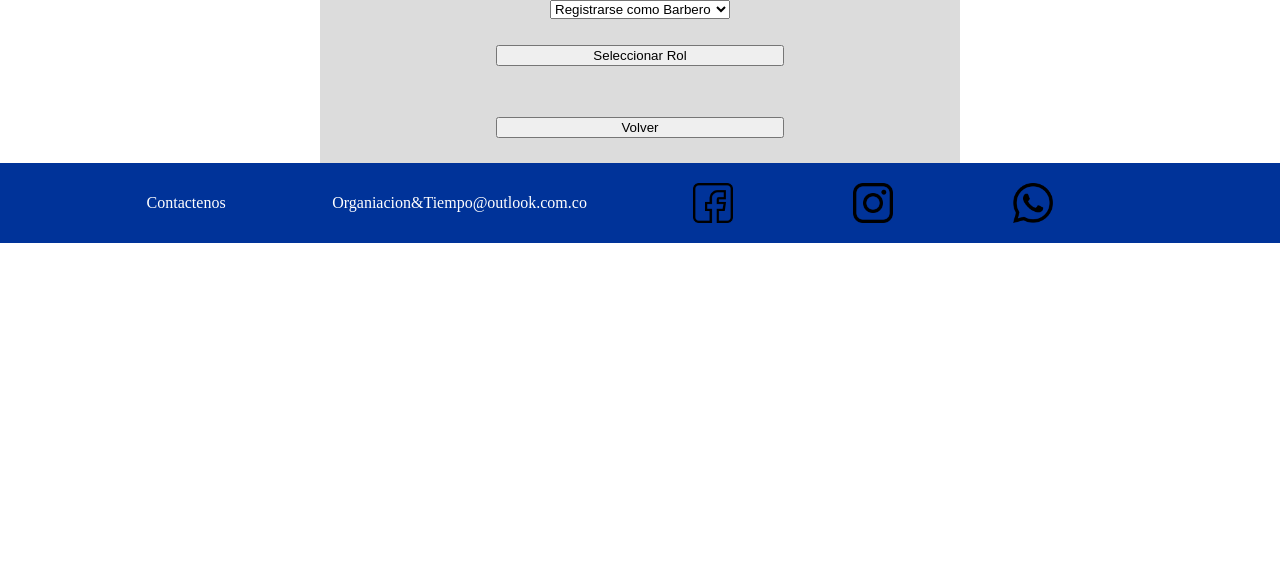
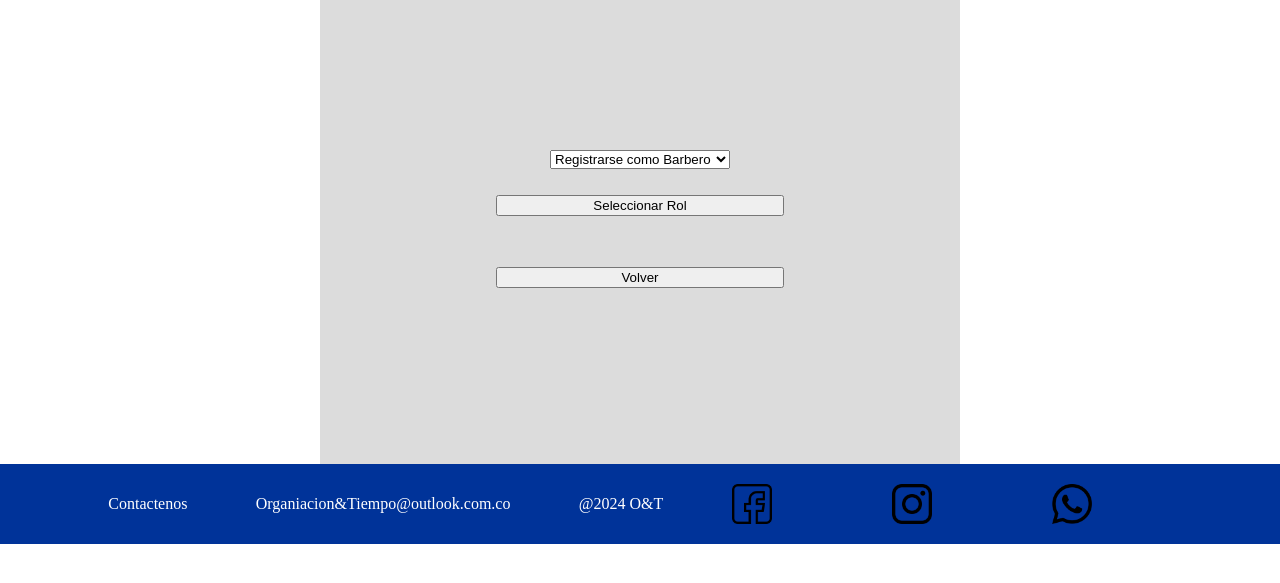
Before and after one commit to Scardon14/proyectoSena, a PHP site: page /view/registros.html in a window 1280 px wide. Shown: the part 128-711 px from the top of the page. Run offline with PHP 8.4, Linux system fonts and the light colour scheme.

Commit message:
Se añade los comentarios y se estandariza la pantalla del formulario

```diff
--- a/css/registro.css
+++ b/css/registro.css
@@ -7,6 +7,7 @@ body {
     padding: 0;
     font-size: 1rem; /* 16px de base */
     min-height: 100vh;
+
     }
 
 .contenedor-registros{
@@ -40,7 +41,7 @@ h1{
     width: 100%;
 }
 .formulario-registro{
-    margin: 0 auto;
+    margin: auto;
     display: none;
     flex-direction: column;
     align-items: center;
@@ -51,14 +52,14 @@ h1{
     flex-direction: column;
     align-items: center;
     width: 50%;
-    height: 100%;
+    height: 29rem;
     justify-content: center;
     background-color: #d6d6d6d6;
+
     }
 .formulario-registro form{
-    background-color: #d6d6d6;
-    padding: 0 10rem;
-    margin: 0;
+    background-color: #d6d6d6d6;
+    margin: auto;
     display: flex;
     flex-direction: column;
 }
--- a/js/registro.js
+++ b/js/registro.js
@@ -1,37 +1,18 @@
-/* function mostrarForm(){
-    const elemento = document.getElementById("registro");
-    var pagina = elemento.options[elemento.selectedIndex].value;
-    pagina = pagina + ".html";
-    loadHTML(pagina,"form");
-    const btnRegistrarse=document.getElementById("registrarse");
-    btnRegistrarse.style.display="none";
-    const formulario = document.getElementById("form");
-    formulario.style.display="block";
-}
 
-function loadHTML(url, targetElementId) {
-    fetch(url)
-        .then(response => response.text())
-        .then(data => {
-            document.getElementById(targetElementId).innerHTML = data;
-        })
-        .catch(error => console.error('Error loading the HTML:', error));
-}
-function ocultarFormulario(){
-    const formulario = document.getElementById("form");
-    formulario.style.display="none";
-    const btnRegistrarse = document.getElementById("registrarse");
-    btnRegistrarse.style.display="block";
-} */
-//JS para formulario unificado
+/* FUNCION PARA MOSTRAR EL FORMULARIO*/
 
 function mostrarForm(){
+    const divFormulario = document.getElementById("formulario");
     const btnRegistrarse = document.getElementById("registrarse");
     const registroBarbero = document.getElementById("registroBarbero");
     const registroNegocio = document.getElementById("registroNegocio");
     const registroUsuario = document.getElementById("registroUsuario");
     const opcionRegistro = document.getElementById("opcionRegistro");
     let registroSeleccionado = opcionRegistro.options[opcionRegistro.selectedIndex].value;
+
+/*AYUDA A QUE LOS FORMULARIOS TENGAN EL TAMAÑO ESTANDAR*/
+    divFormulario.style.height = "100%";
+/*ELSE IF CUANDO SELECCIONA UN FORMULARIO SE OCULTAN LOS OTROS*/
     if (registroSeleccionado=="registroBarbero"){
         registroNegocio.style.display="none";
         registroUsuario.style.display="none";
@@ -48,12 +29,17 @@ function mostrarForm(){
     opcionRegistro.style.display="none";
     btnRegistrarse.style.display="none";
 }
+
+/* FUNCION PARA VOLVER Y OCULTAR EL FORMULARIO DE REGISTRO*/
+
 function ocultarFormulario(){
+    const divFormulario = document.getElementById("formulario");
     const btnRegistrarse = document.getElementById("registrarse");
     const registroBarbero = document.getElementById("registroBarbero");
     const registroNegocio = document.getElementById("registroNegocio");
     const registroUsuario = document.getElementById("registroUsuario");
     const opcionRegistro = document.getElementById("opcionRegistro");
+    divFormulario.style.height = "29rem";
     btnRegistrarse.style.display="block";
     opcionRegistro.style.display="block";
     registroBarbero.style.display="none";
@@ -61,10 +47,14 @@ function ocultarFormulario(){
     registroUsuario.style.display="none";
 
 }
+/*CESTA DE BASURA, ELIMINA LO ESCRITO EN EL CAMPO CONTRASEÑA*/
+
 function borrar(index){
     const contraseña=document.querySelectorAll("#contraseña");
     contraseña[index].value="";
 }
+
+/* VER Y OCULTAR CONTRASEÑA*/
 
 function pass(index){
     const contraseña=document.querySelectorAll("#contraseña");
@@ -72,11 +62,8 @@ function pass(index){
     closeEye[index].src="../img/closeEye.png";
     if(contraseña[index].getAttribute("type") == "password"){
         contraseña[index].setAttribute("type","text");
-
-
     } else {
         contraseña[index].setAttribute("type","password");
         closeEye[index].src="../img/openEye.png";
-
     }
 }
--- a/view/registros.html
+++ b/view/registros.html
@@ -16,7 +16,7 @@
                 <h1> O & T </h1>
             </div>
         </header>
-        <div class="formulario-registro-main">
+        <div class="formulario-registro-main" id="formulario">
                     <select name="opcionRegistro" id="opcionRegistro">
                     <option value="registroBarbero">Registrarse como Barbero</option>
                     <option value="registroNegocio">Registrarse como Negocio</option>
@@ -26,6 +26,7 @@
                 <button id="registrarse" onclick="mostrarForm()">Seleccionar Rol</button>
                 <div class="formulario-registro" id="registroBarbero">
                     <form action="#">
+<!-- FORMULARIO REGISTRO BARBERO-->
                         <h2>Registro Barbero</h2>
                         <label for="nombre">Nombres</label>
                         <input type="text" id="nombre" placeholder="Ingresa tu nombre o nombres">
@@ -41,6 +42,7 @@
                         <input type="file">
                         <label for="contraseña1">Contraseña.<small>(Condiciones: 8 caracteres min. Al menos una letra mayuscula y un numero)</small></label>
                     <div class="contenedorContraseña">
+<!-- CONTRASEÑA Y SU VALIDACION DE CARACTERES -->
                         <input type="password" id="contraseña" placeholder="Digite una Contraseña" pattern="(?=.*\d)(?=.*[a-z])(?=.*[A-Z]).{8,}">
                         <img src="../img/closeEye.png" id="verContraseña" class="icon" onclick="pass(0)">
                         <img src="../img/borrarCestaBasura.png" id="borrarContraseña" class="icon" onclick="borrar(0)">
@@ -57,6 +59,7 @@
                     </div>
                         <input type="submit" value="Registrarse">
                     </form>
+<!-- FORMULARIO REGISTRO NEGOCIO -->
                 </div>
                 <div class="formulario-registro" id="registroNegocio">
                     <form action="#">
@@ -77,6 +80,7 @@
                         <input type="file">
                         <label for="contraseña1">Contraseña.<small>(Condiciones: 8 caracteres min. Al menos una letra mayuscula y un numero)</small></label>
                     <div class="contenedorContraseña">
+<!-- CONTRASEÑA Y SU VALIDACION DE CARACTERES -->
                         <input type="password" id="contraseña" placeholder="Digite una Contraseña" pattern="(?=.*\d)(?=.*[a-z])(?=.*[A-Z]).{8,}">
                         <img src="../img/closeEye.png" id="verContraseña" class="icon" onclick="pass(2)">
                         <img src="../img/borrarCestaBasura.png" id="borrarContraseña" class="icon" onclick="borrar(2)">
@@ -93,6 +97,7 @@
                         </div>
                         <input type="submit" value="Registrarse">
                     </form>
+<!-- FORMULARIO REGISTRO USUARIO -->
                 </div>
                 <div class="formulario-registro" id="registroUsuario">
                     <form action="#">
@@ -109,6 +114,7 @@
                         <input type="file">
                         <label for="contraseña1">Contraseña.<small>(Condiciones: 8 caracteres min. Al menos una letra mayuscula y un numero)</small></label>
                     <div class="contenedorContraseña">
+<!-- CONTRASEÑA Y SU VALIDACION DE CARACTERES -->
                         <input type="password" id="contraseña" placeholder="Digite una Contraseña" pattern="(?=.*\d)(?=.*[a-z])(?=.*[A-Z]).{8,}">
                         <img src="../img/closeEye.png" id="verContraseña" class="icon" onclick="pass(4)">
                         <img src="../img/borrarCestaBasura.png" id="borrarContraseña" class="icon" onclick="borrar(4)">
@@ -132,11 +138,12 @@
                 <button onclick="ocultarFormulario()">Volver</button>
 
         </div>
-
+<!-- FOOTER -->
                 <footer>
                     <ul>
                         <li>Contactenos</li>
                         <li>Organiacion&Tiempo@outlook.com.co</li>
+                        <li> @2024 O&T </li>
                         <div>
                             <div class="icono-footer"><img src="../img/facebook.png" alt="icono facebook"></div>
                             <div class="icono-footer"><img src="../img/instagram.png" alt="icono Instagram"></div>
```
